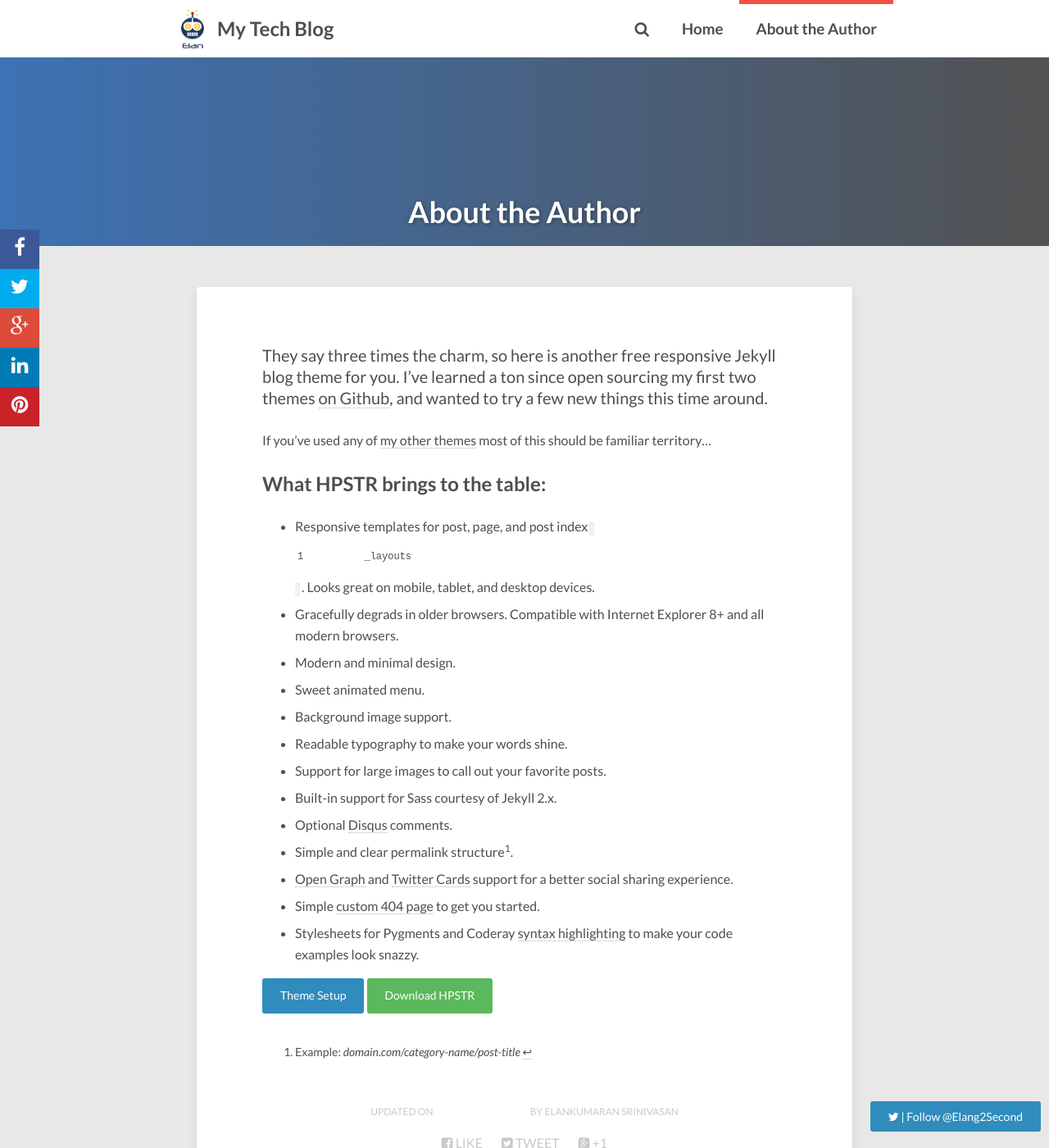
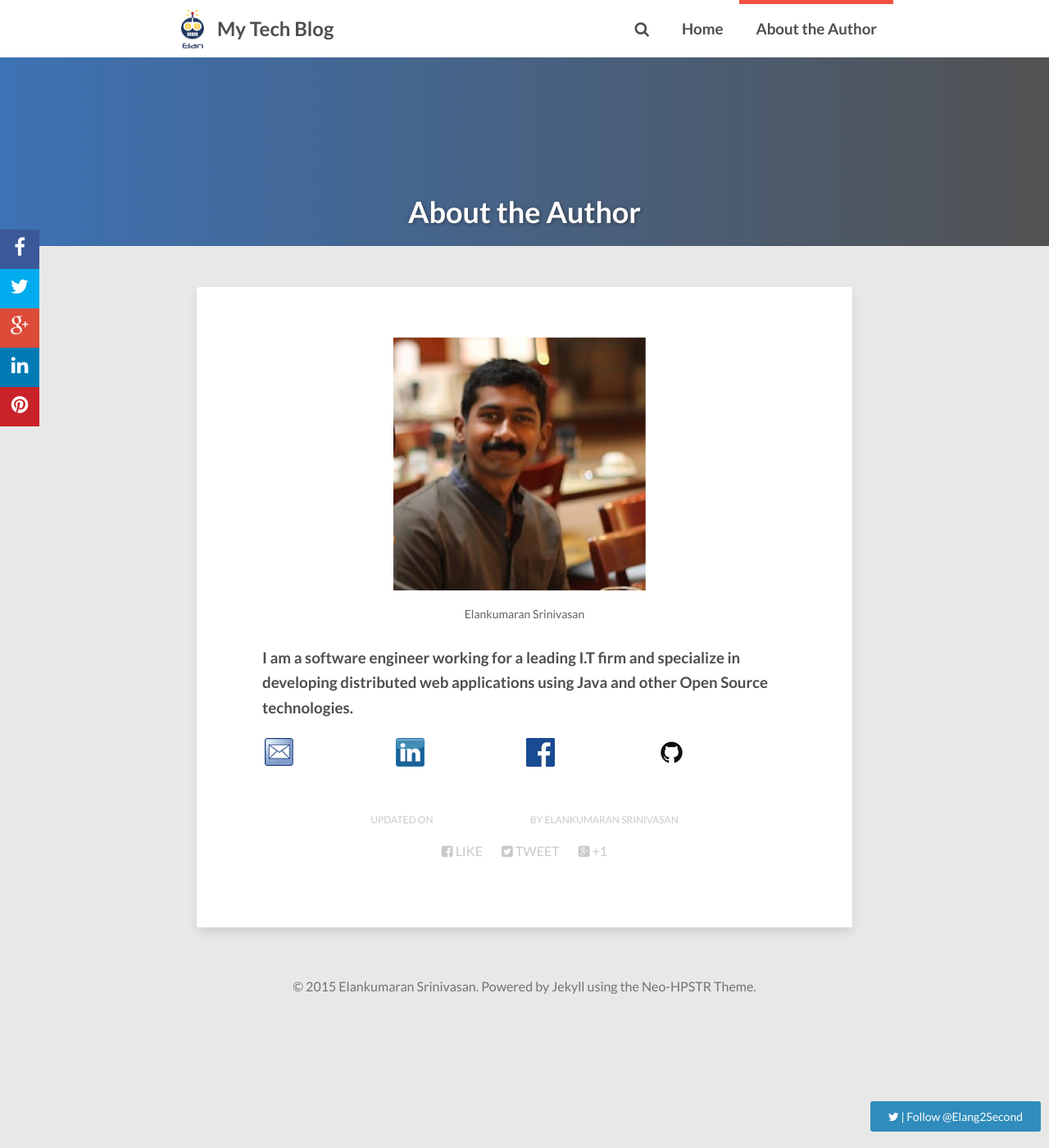
Before and after one commit to elang2/elang2.github.io, a Jekyll site: the page built from about/index.md, in a window 1280 px wide and 1400 px high. Shown: the whole window at 82% size. Built offline with Jekyll 4.4.1, drawn with Linux system fonts in a browser that asks for light colours; nearby versions of some CDN libraries; comment, search, counter and statistics services are not loaded.

Commit message:
updating about

```diff
--- a/about/index.md
+++ b/about/index.md
@@ -3,32 +3,30 @@ layout: page
 title: About the Author
 image:
   feature: abstract-5.jpg
-  credit: dargadgetz
-  creditlink: http://www.dargadgetz.com/ios-7-abstract-wallpaper-pack-for-iphone-5-and-ipod-touch-retina/
+
 comments: false
-modified: 2014-12-24
+modified: 2015-12-12
 ---
 
-They say three times the charm, so here is another free responsive Jekyll blog theme for you. I've learned a ton since open sourcing my first two themes [on Github](http://github.com/mmistakes), and wanted to try a few new things this time around.
 
-If you've used any of [my other themes](http://mademistakes.com/work/jekyll-themes/) most of this should be familiar territory...
+<figure class="half center">
+<img src="/images/photo.png"/>
+<figcaption>Elankumaran Srinivasan</figcaption>
+</figure>
 
-## What HPSTR brings to the table:
 
-* Responsive templates for post, page, and post index `_layouts`. Looks great on mobile, tablet, and desktop devices.
-* Gracefully degrads in older browsers. Compatible with Internet Explorer 8+ and all modern browsers.
-* Modern and minimal design.
-* Sweet animated menu.
-* Background image support.
-* Readable typography to make your words shine.
-* Support for large images to call out your favorite posts.
-* Built-in support for Sass courtesy of Jekyll 2.x.
-* Optional [Disqus](http://disqus.com) comments.
-* Simple and clear permalink structure[^1].
-* [Open Graph](https://developers.facebook.com/docs/opengraph/) and [Twitter Cards](https://dev.twitter.com/docs/cards) support for a better social sharing experience.
-* Simple [custom 404 page]({{ site.url }}/404.html) to get you started.
-* Stylesheets for Pygments and Coderay [syntax highlighting]({{ site.url }}/code-highlighting-post/) to make your code examples look snazzy.
+###I am a software engineer working for a leading I.T firm and specialize in developing distributed web applications using Java and other Open Source technologies.
 
-<div markdown="0"><a href="{{ site.url }}/theme-setup/" class="btn btn-info">Theme Setup</a> <a href="https://github.com/mmistakes/hpstr-jekyll-theme" class="btn btn-success">Download HPSTR</a></div>
+<div align="center">
+<table>
+<tr>
+<td border="1px"><a href="mailto:elang2@gmail.com"><img src="/images/about/email.png"/></a></td>
+<td><a href="https://www.linkedin.com/in/elankumaran-srinivasan-290851a4"><img src="/images/about/linkedin.gif"/></a></td>
+<td><a href="https://www.facebook.com/elang.kumaran.7"><img src="/images/about/facebook.jpg"/></a></td>
+<td><a href="http://github.com/elang2"><img src="/images/about/git.png"/></a></td>
+</tr>
+<tr>
 
-[^1]: Example: *domain.com/category-name/post-title*
+</tr>
+</table>
+</div>
```
Also changed, not shown: images/about/email.png (added), images/about/facebook.jpg (added), images/about/git.png (added), images/about/linkedin.gif (added), images/photo.png (added).
